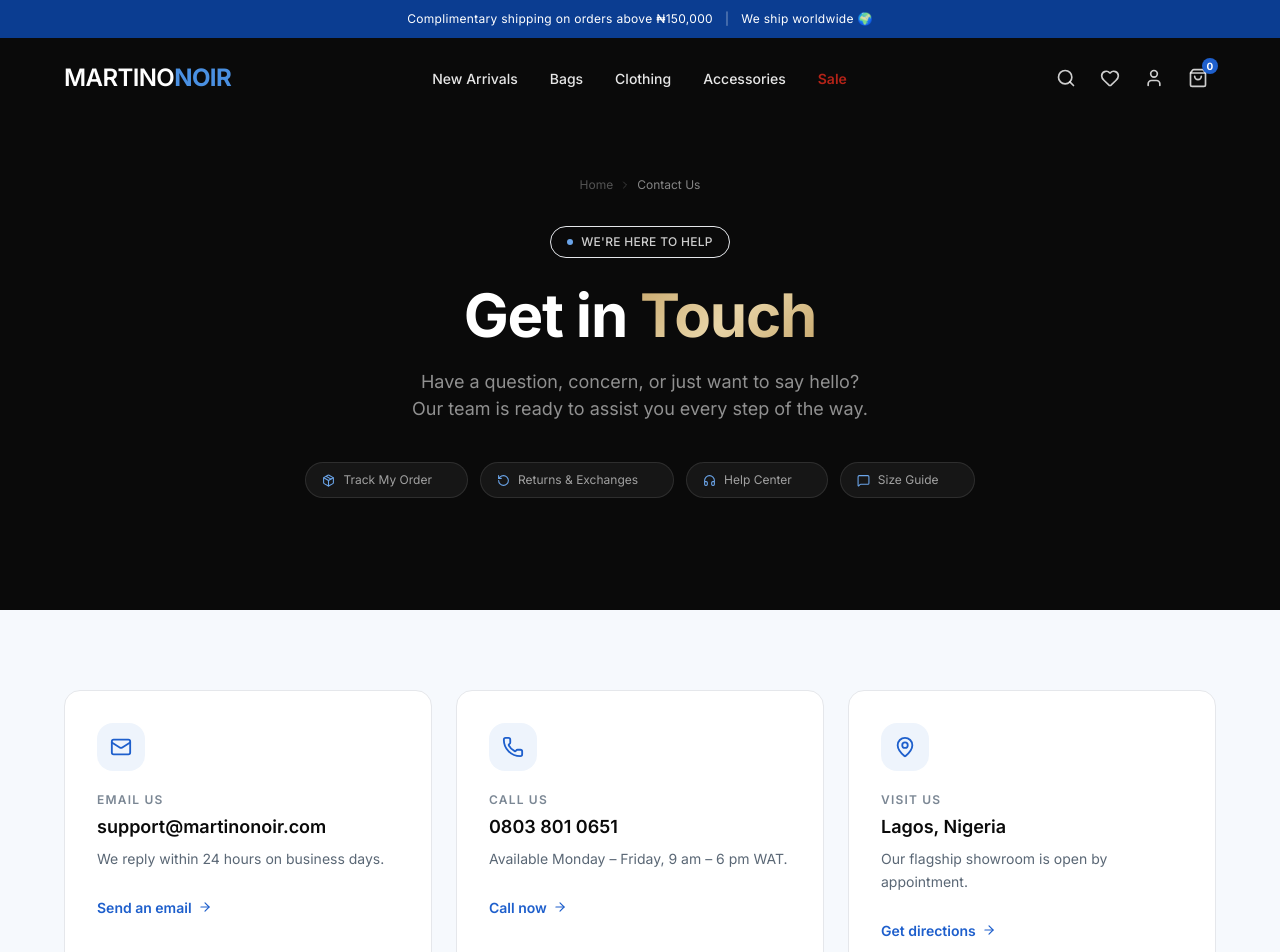
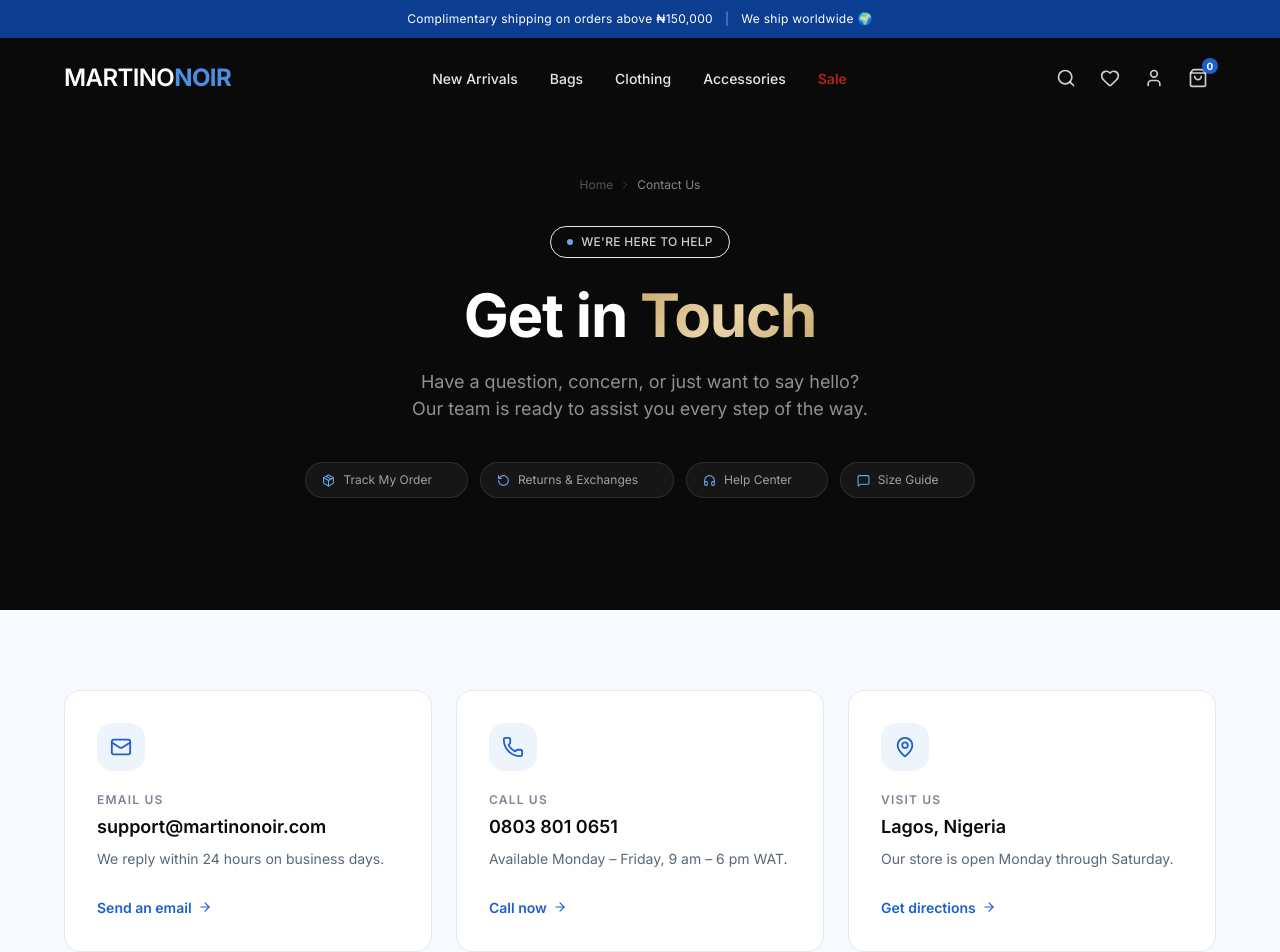
Before and after one commit to martinonoir-company/user-frontend, a Next.js app: page /contact in a window 1280 px wide. Shown: the top 952 px of the page. Built offline with nearby package versions, Linux system fonts and the light colour scheme.

Commit message:
contact fix

```diff
--- a/src/app/contact/page.tsx
+++ b/src/app/contact/page.tsx
@@ -41,7 +41,7 @@ const channels = [
     icon: MapPin,
     label: "Visit Us",
     value: "Lagos, Nigeria",
-    description: "Our flagship showroom is open by appointment.",
+    description: "Our store is open Monday through Saturday.",
     href: "#",
     cta: "Get directions",
   },
```
